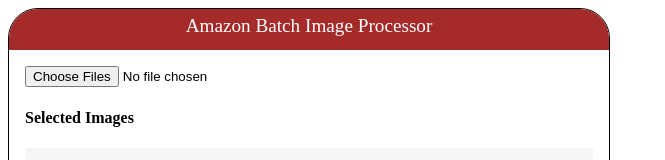
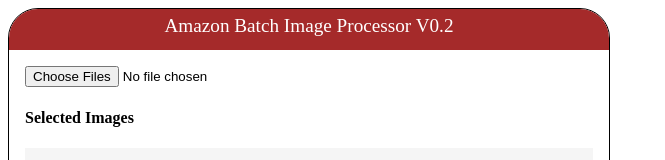
Before and after one commit to dtuyenng/amazon_image_processor3, a React (Vite) app: page / in a window 1280 px wide. Shown: the top 160 px of the page, without its empty margins (0-665 px from the left). Built offline with nearby package versions, Linux system fonts and the light colour scheme.

Commit message:
Update App.tsx

```diff
--- a/src/App.tsx
+++ b/src/App.tsx
@@ -100,14 +100,14 @@
 
   return (
     <div className="app_wrapper">
-      <div className="header">Amazon Batch Image Processor</div>
+      <div className="header">Amazon Batch Image Processor V0.2</div>
 
       <div className="mid_wrapper">
         <input
           id="files"
           type="file"
           onChange={handleFileChange}
-          accept="image/*"
+          accept="image/jpeg"
           multiple
         />
         <h4>Selected Images</h4>
```
